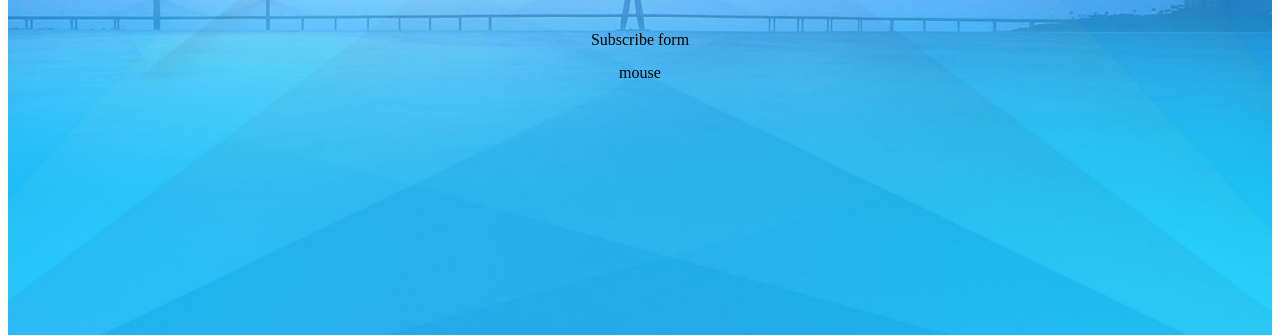
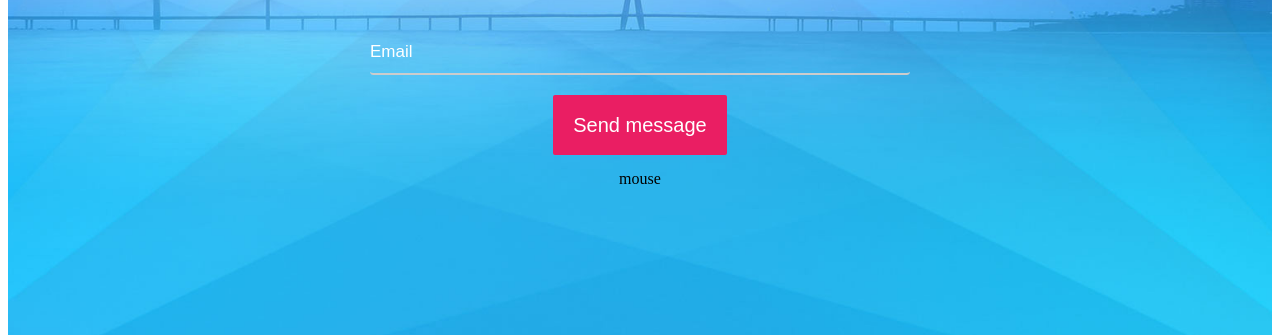
Before and after one commit to GiedreSavickiene/Coming-soon, a website: page index.html in a window 1280 px wide. Shown: the part 465-800 px from the top of the page. Drawn offline with Linux system fonts and the light colour scheme.

Commit message:
Subscrime forms

```diff
--- a/index.html
+++ b/index.html
@@ -44,7 +44,10 @@
                 </div>
             </div>
             <form class=" form">
-                Subscribe form
+                <label for="emeli">Email</label>
+                <input id="email" class="input" type="email" placeholder="Email" required autocomplete="email" value=>
+                <button class="btn" type="submit">Send message</button>
+
             </form>
             <div class="mouse">
                 mouse
```
